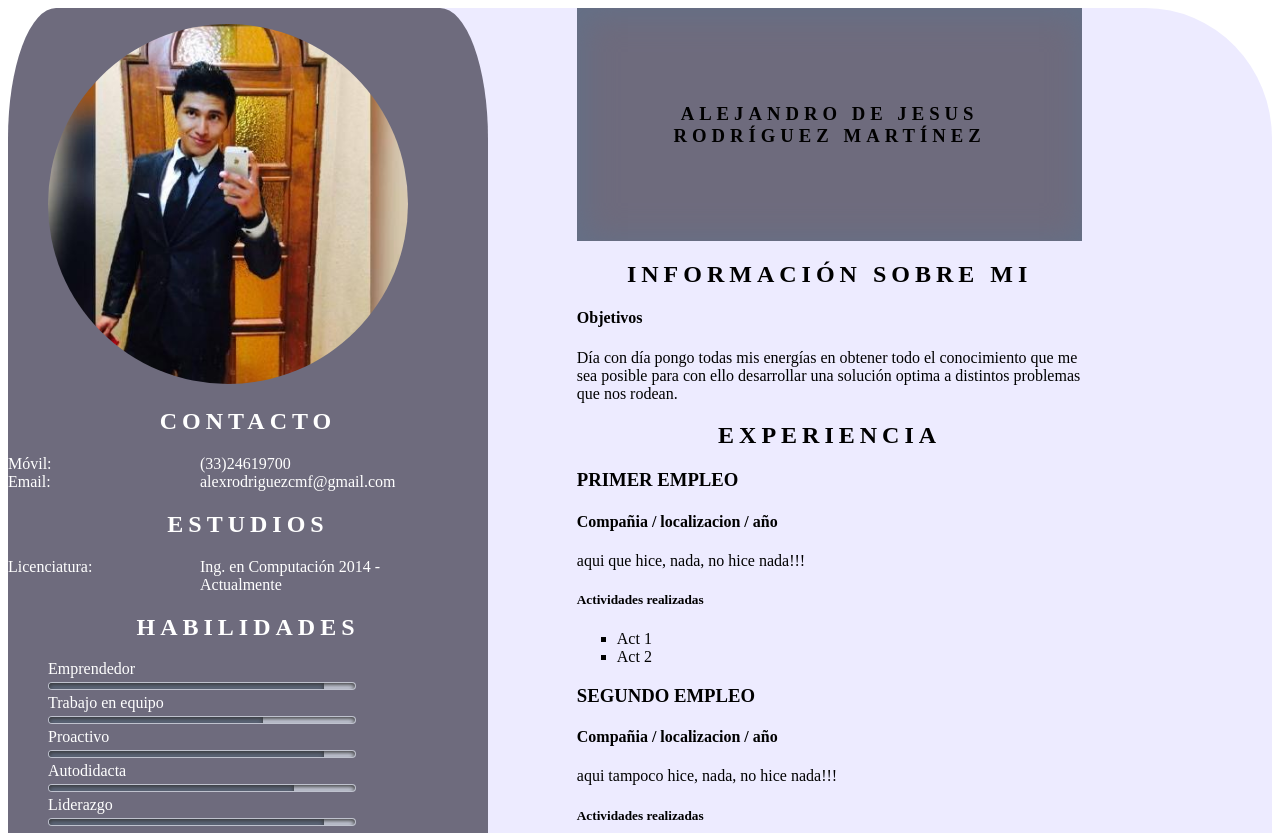
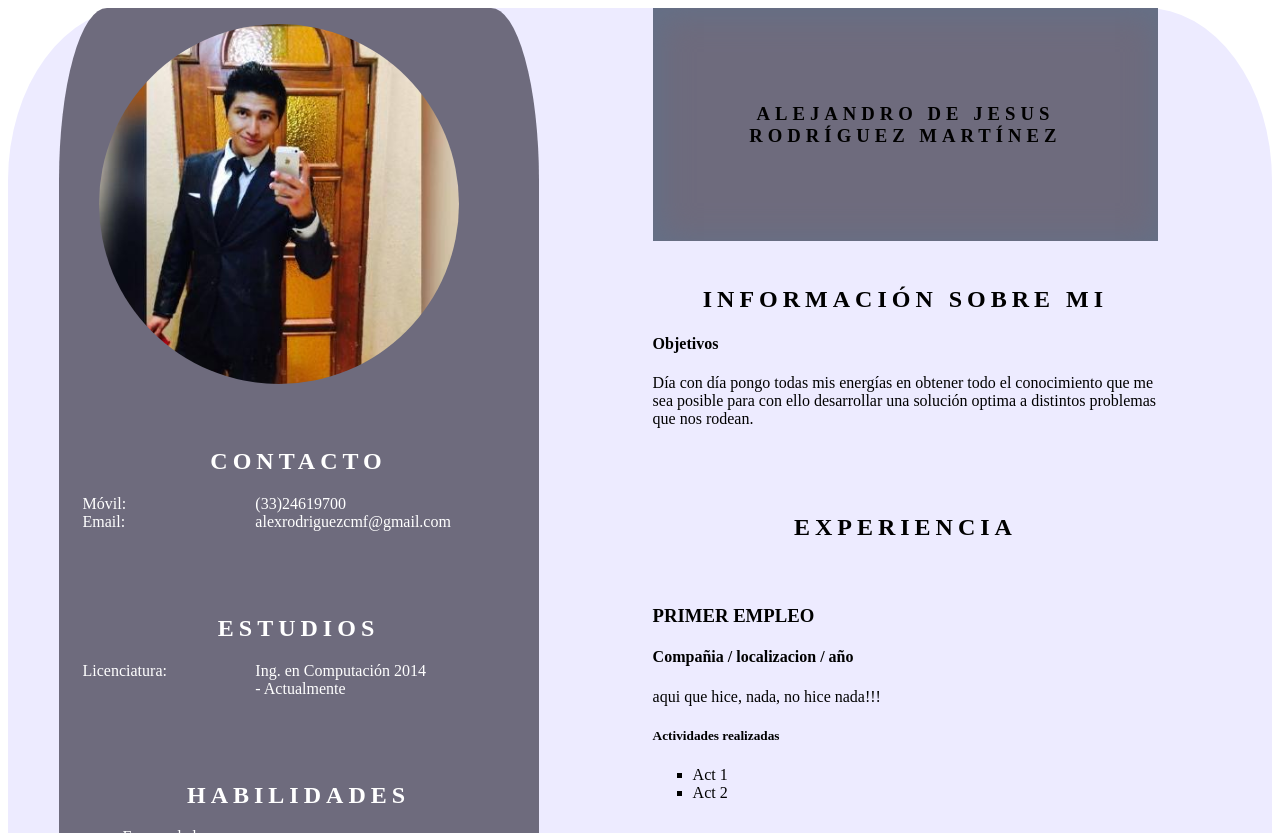
Before and after one commit to Alexrodriguezcmf/curriculum, a plain HTML site: page index.html in a window 1280 px wide. Shown: the top 833 px of the page. Drawn offline with Linux system fonts and the light colour scheme.

Commit message:
Separacion entre lineas en el aside

```diff
--- a/css/master.css
+++ b/css/master.css
@@ -37,6 +37,10 @@ aside * h2 {
   letter-spacing: 5px;
 }
 
+aside section{
+  padding: 5%;
+}
+
 /* +++++++   HERO  ++++++++ */
 main section > h2{
   text-transform: uppercase;
@@ -47,6 +51,10 @@ main section > h2{
   background-color: #6E6B7D;
   box-shadow: 3px 3px 30px 5px #647087 inset;
   padding: 15% 0;
+}
+
+main section, main article{
+  padding: 5% 0%;
 }
 
 article h3,
@@ -63,6 +71,7 @@ article ul {
 }
 
 .flex-aside {
+  margin-left: 4%;
   flex-basis: 40%;
   display: flex;
 }
@@ -70,7 +79,7 @@ article ul {
 .flex-main {
   flex-basis: 40%;
   display: flex;
-  margin-left:5%;
+  margin-left: 7%;
 }
 
 .references {
```
